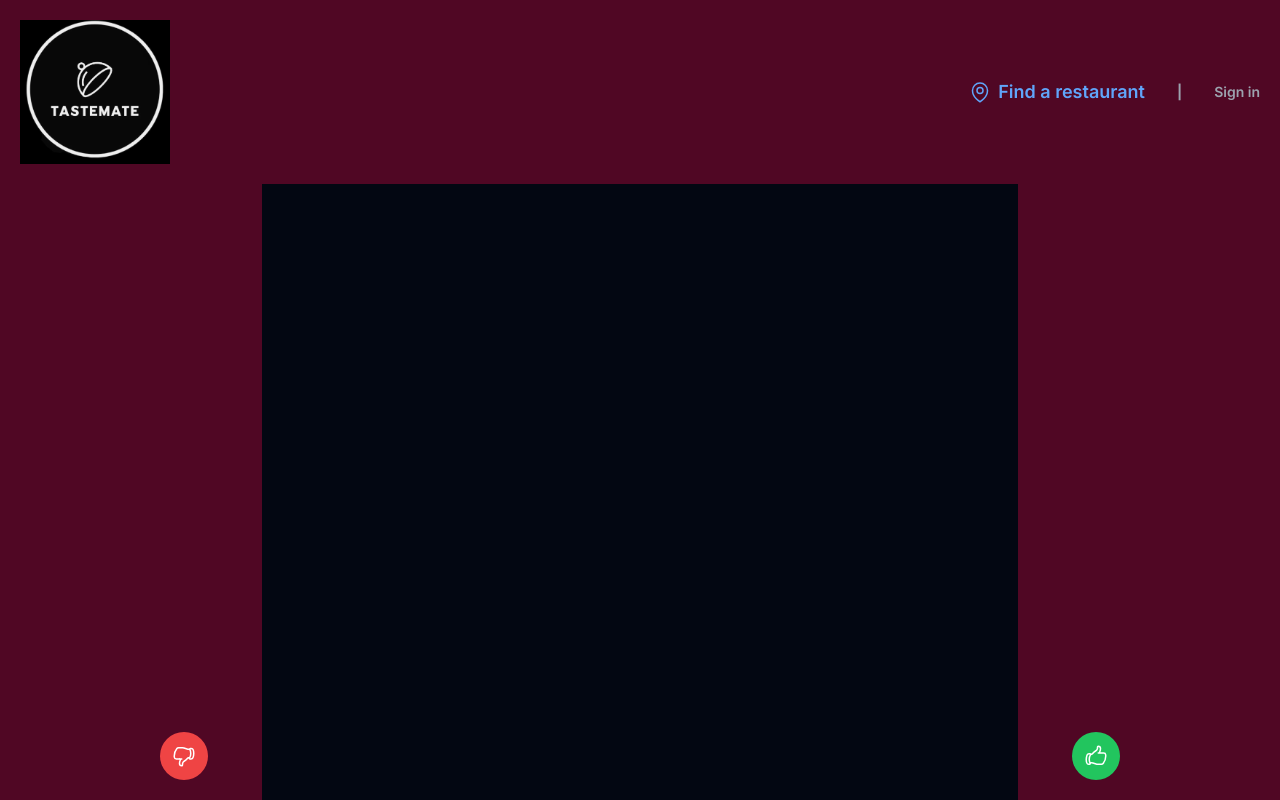
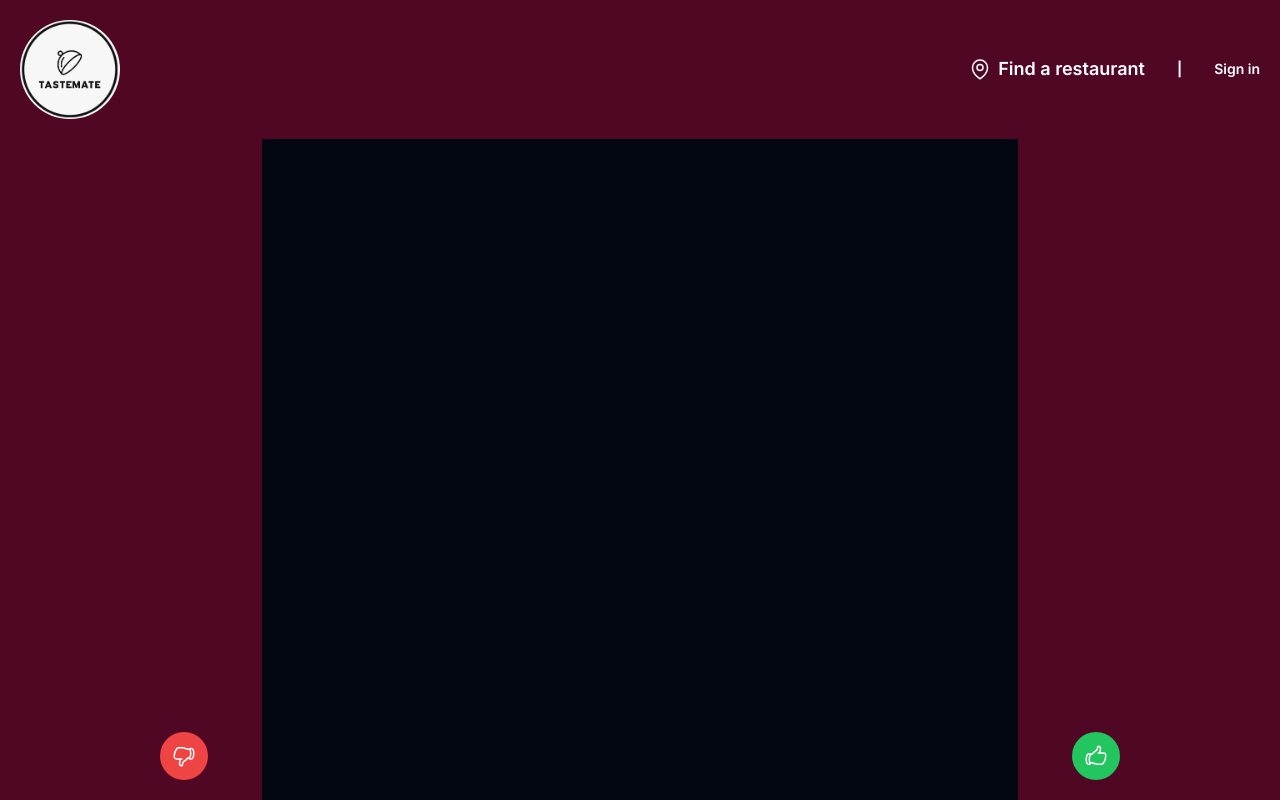
Before and after one commit to zackwalton/food-idea, a Next.js app: page / in a window 1280 px wide. Shown: the top 800 px of the page. Built offline with nearby package versions, Linux system fonts and the light colour scheme; no server answers.

Commit message:
added logo

```diff
--- a/app/Navbar.tsx
+++ b/app/Navbar.tsx
@@ -8,23 +8,21 @@ export default function Navbar() {
             <Link className="flex items-center"
                   href="/">
                 <Image
-                    className="invert"
-                    src="/cropped TasteMateLogo.png"
-                    alt="Next.js Logo"
-                    width={150}
-                    height={20}
+                    className="rounded-full"
+                    src="/Capture.JPG"
+                    alt="TasteMate Logo"
+                    width={100}
+                    height={100}
                     priority
                 />
             </Link>
-            <nav className="flex items-center ml-auto gap-8 text-gray-400 text-sm">
+            <nav className="flex items-center ml-auto gap-8 text-white text-sm">
                 <Link href={"/swipe"}
-                      className={"flex gap-1.5 items-center font-semibold rounded-sm transition text-lg text-blue-400"}>
+                      className={"flex gap-1.5 items-center font-semibold rounded-sm transition text-lg"}>
                     <svg xmlns="http://www.w3.org/2000/svg" fill="none" viewBox="0 0 24 24" strokeWidth={1.5} stroke="currentColor" className="w-6 h-6">
                     <path strokeLinecap="round" strokeLinejoin="round" d="M15 10.5a3 3 0 11-6 0 3 3 0 016 0z" />
                     <path strokeLinecap="round" strokeLinejoin="round" d="M19.5 10.5c0 7.142-7.5 11.25-7.5 11.25S4.5 17.642 4.5 10.5a7.5 7.5 0 1115 0z" />
                     </svg>
-
-
                     Find a restaurant
                 </Link>
                 <p className={"font-bold pointer-events-none"}>|</p>
--- a/app/page.tsx
+++ b/app/page.tsx
@@ -1,8 +1,8 @@
 import {ButtonGood, ButtonBad} from "@/components/Button"
 export default function Page() {
     return <div className={"w-full h-[800px] bg-gray-950"}>
-        <ButtonGood/>
-        <ButtonBad/>
+        <ButtonGood color="" url=""/>
+        <ButtonBad color="" url=""/>
     </div>
 
 }
```
Also changed, not shown: public/Capture.JPG (added), public/TasteMateLogo.JPG (added).
